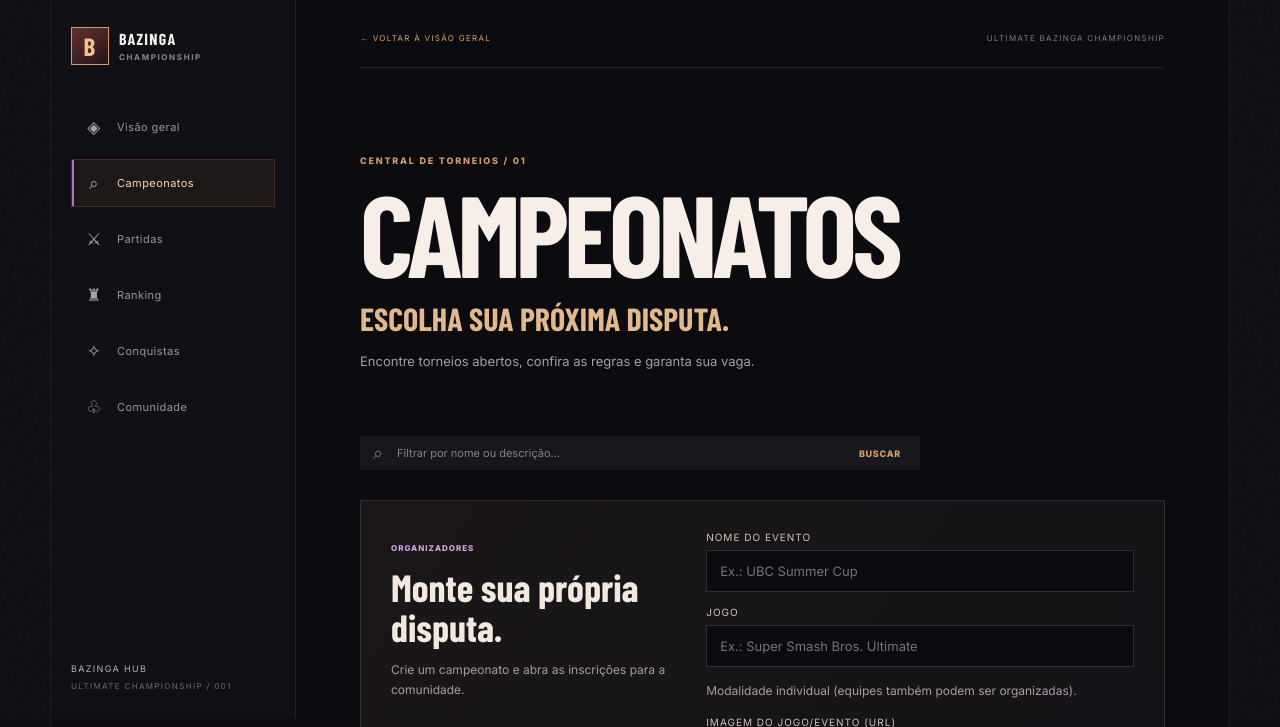
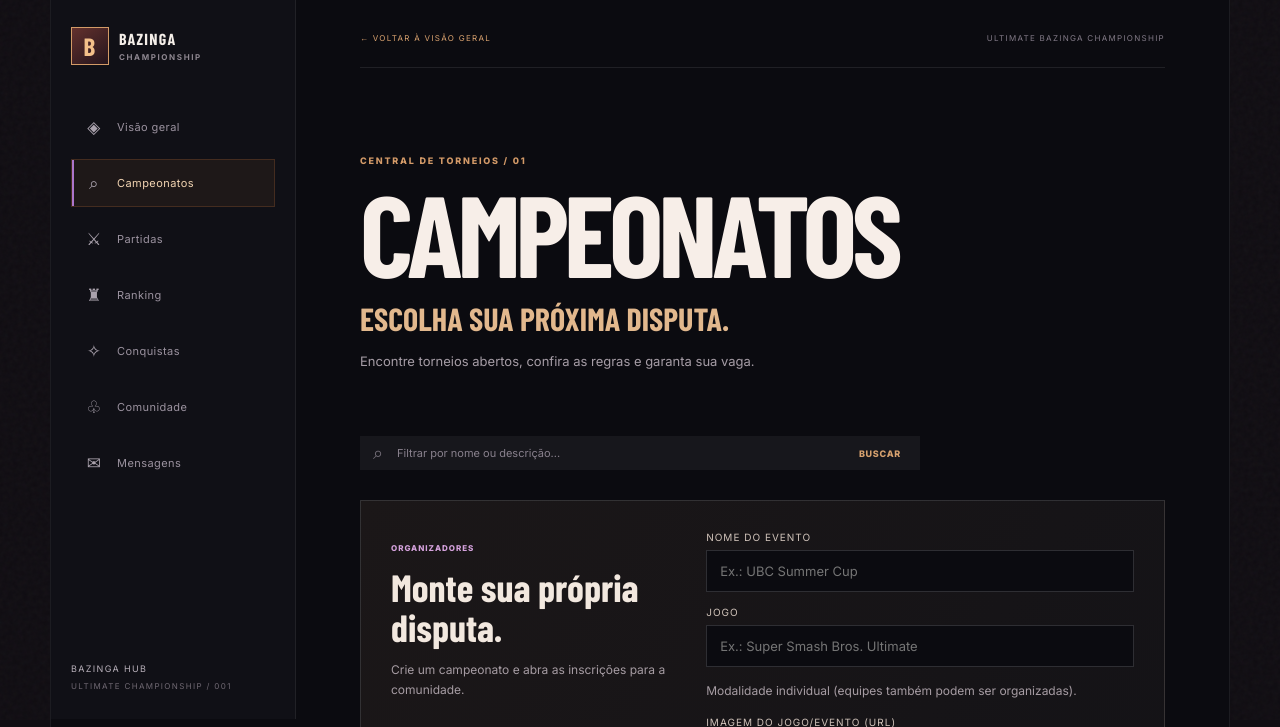
Before and after one commit to AqueleSales/Ultimate-Bazinga-Championship, a Flask app: page /competitions in a window 1280 px wide. Shown: the part 80-807 px from the top of the page. Run offline with Flask 3, Linux system fonts and the light colour scheme; the visitor is signed in with stand-in values (Sample User, id 1); tables that the repository leaves empty hold one stand-in row (values such as "Sample post"); grey boxes marked "Sample" are stand-in pictures; some web fonts are replaced.

Commit message:
feat(nav): add messages access across hub pages

```diff
--- a/bazinga/templates/competitions.html
+++ b/bazinga/templates/competitions.html
@@ -11,6 +11,7 @@
       <a href="{{ url_for('main.module_page', module='ranking') }}"><span>♜</span> Ranking</a>
       <a href="{{ url_for('main.module_page', module='achievements') }}"><span>✧</span> Conquistas</a>
       <a href="{{ url_for('main.module_page', module='community') }}"><span>♧</span> Comunidade</a>
+      <a href="{{ url_for('main.module_page', module='dm') }}"><span>✉</span> Mensagens</a>
     </nav>
     <div class="sidebar-bottom"><span>BAZINGA HUB</span><small>ULTIMATE CHAMPIONSHIP / 001</small></div>
   </aside>
```
